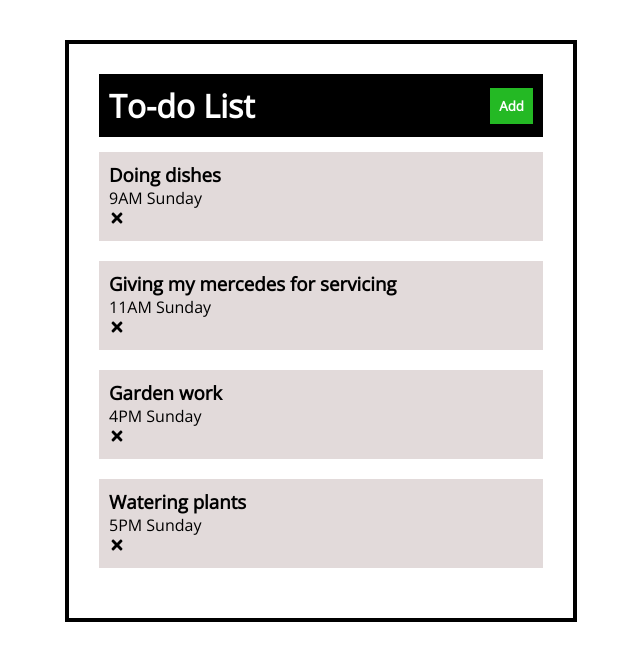
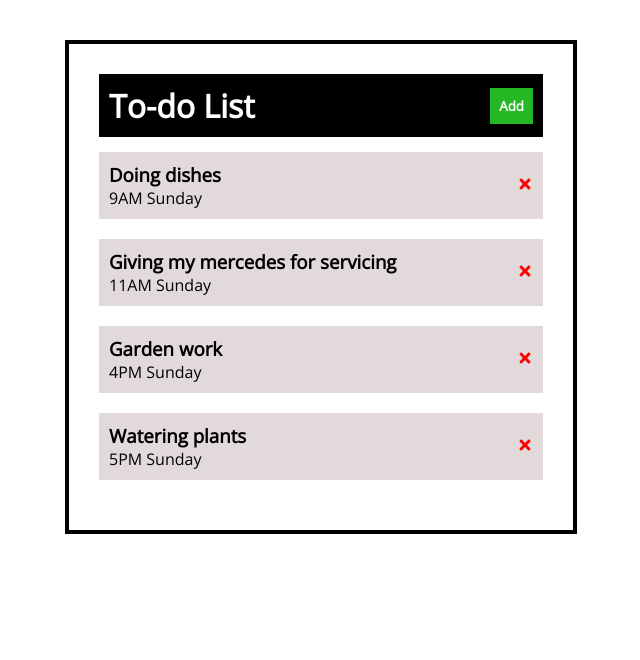
Before and after one commit to csgeeek/super-todo, a React (Create React App) app: page / in a window 1280 px wide. Shown: the top 660 px of the page, without its empty margins (319-959 px from the left). Built offline with nearby package versions, Linux system fonts and the light colour scheme.

Commit message:
delete icon set

```diff
--- a/src/App.css
+++ b/src/App.css
@@ -50,6 +50,11 @@
   background-color: rgb(226, 218, 218);
   margin-bottom: 20px;
   padding: 10px;
+  display: flex;
+  justify-content: space-between;
+}
+.delete{
+  align-self: center;
 }
 
 input{
--- a/src/components/Task.js
+++ b/src/components/Task.js
@@ -3,10 +3,13 @@ import { FaTimes } from 'react-icons/fa';
 const Task = ({ task }) => {
     return (
         <div className="Task">
-          <h3>{task.chore}</h3>
-          <p>{task.time}</p>
-
-          <FaTimes />
+          <div className="text">
+            <h3>{task.chore}</h3>
+            <p>{task.time}</p>
+          </div>
+          <div className="delete">
+            <FaTimes style={{color: "red", cursor: "pointer"}} />
+          </div>
         </div>
     )
 }
```
